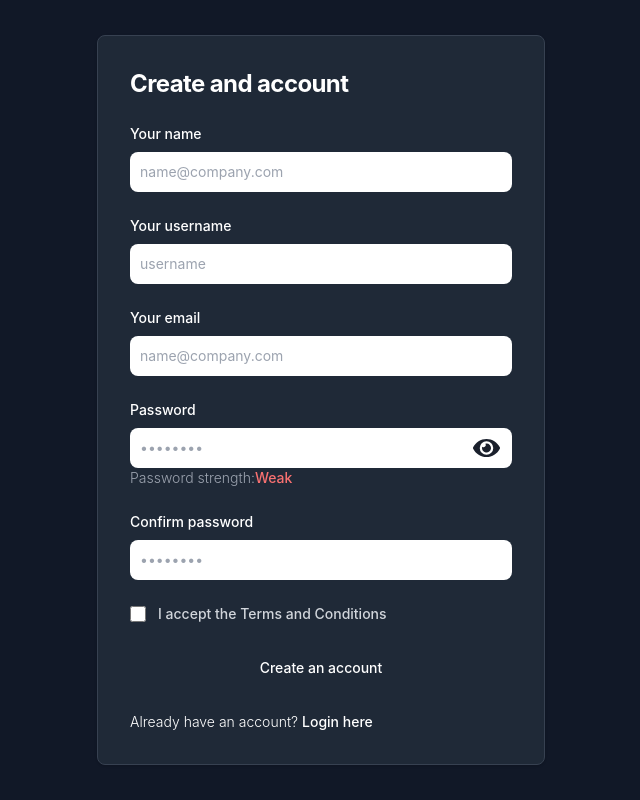
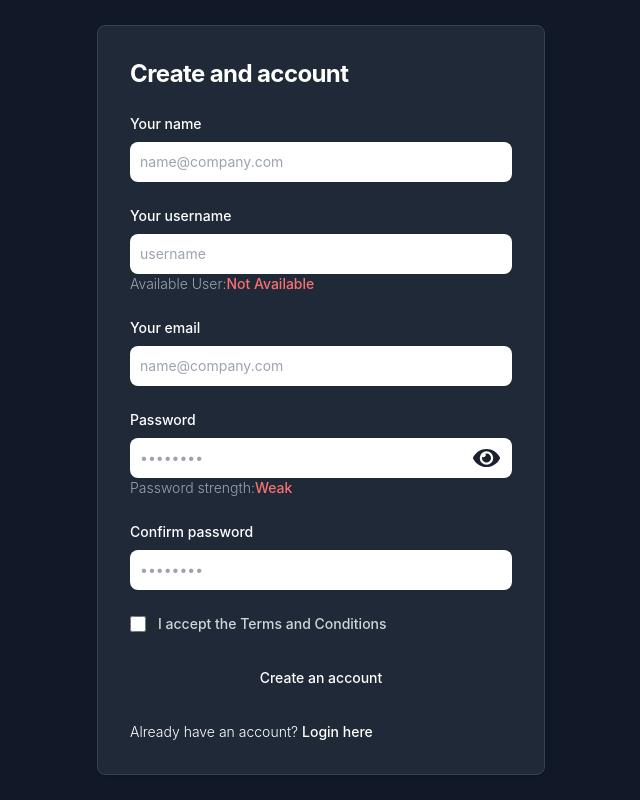
Before and after one commit to Movie-Flex/movie-search, a React (Create React App) app in the folder frontend/: page /signup in a window 1280 px wide. Shown: the whole page, without its empty margins (319-959 px from the left). Built offline with nearby package versions, Linux system fonts and the light colour scheme.

Commit message:
appilied the username availiabilty check correction error

```diff
--- /dev/null
+++ b/frontend/src/hooks/useAvailableUser.jsx
@@ -0,0 +1,24 @@
+import axios from "axios";
+
+export const useAvailableUser = () => {
+    const availableUser = async (username) => {
+        try {
+            console.log("Username", username);
+            const response = await axios.post("http://localhost:3002/api/availableUser",{
+                username: username
+            });
+            if (response.status === 200) {
+                return true;
+            }
+            else if(response.status === 209){
+                return false;
+
+            }
+
+        } catch (error) {
+            console.log("Error", error);
+        }
+    };
+
+    return { availableUser };
+}
--- a/frontend/src/pages/Login.jsx
+++ b/frontend/src/pages/Login.jsx
@@ -112,7 +112,6 @@ const Login = () => {
                 </div>
               </div>
               <div class="flex items-center justify-between">
-
                 <Link
                   href=""
                   class="text-sm font-medium text-white hover:underline "
--- a/frontend/src/pages/SignUp.jsx
+++ b/frontend/src/pages/SignUp.jsx
@@ -2,11 +2,13 @@ import { useState } from "react";
 import { Link, useNavigate } from "react-router-dom";
 import { useSignup } from "../hooks/useSignUp";
 import checkStrongNess from "../utils/PasswordCheck";
-import { useStatStyles } from "@chakra-ui/react";
 import toast from "react-hot-toast";
+import { useAvailableUser } from "../hooks/useAvailableUser";
 
 const Signup = () => {
-  const navigate = useNavigate();
+  const { availableUser } = useAvailableUser();
+  const [checkAvailableUser, setCheckAvailableUser] = useState("");
+
 
   const { signup } = useSignup();
 
@@ -38,6 +40,16 @@ const Signup = () => {
       console.error("Signup error:", error);
     }
   };
+
+  const handleCheckAvailableUser = async (username) => {
+    try {
+      const response = await availableUser(username);
+      setCheckAvailableUser(response);
+    } catch (error) {
+      console.error("Available User Error:", error);
+      setCheckAvailableUser("");
+    }
+  }
 
   return (
     <section class="bg-gray-900">
@@ -78,7 +90,10 @@ const Signup = () => {
                 </label>
                 <input
                   onChange={(e) =>
-                    setSignupData({ ...signupData, username: e.target.value })
+                    {
+                      setSignupData({ ...signupData, username: e.target.value })
+                      handleCheckAvailableUser(e.target.value)
+                    }
                   }
                   type="username"
                   username="username"
@@ -89,7 +104,21 @@ const Signup = () => {
                   placeholder="username"
                   required=""
                 />
-              </div>
+
+              <p className="text-sm justify-items-end font-light flex  text-gray-400">
+                  Available User:{"  "}
+                  <span
+                    className={`font-medium ${
+                      checkAvailableUser === "true"
+                        ? "text-green-400"
+                        : "text-red-400"
+                    }
+                   + "font-medium text-primary-500`}
+                  >
+                    {checkAvailableUser?"Available":"Not Available"}
+                  </span>
+                </p>
+                </div>
               <div>
                 <label
                   for="email"
@@ -98,7 +127,6 @@ const Signup = () => {
                   Your email
                 </label>
                 <input
-
                   onChange={(e) =>
                     setSignupData({ ...signupData, email: e.target.value })
                   }
@@ -217,9 +245,7 @@ const Signup = () => {
                     class="w-4 h-4 border  rounded focus:ring-3 focus:ring-primary-300 bg-gray-700
                      border-gray-600 focus:ring-primary-600 ring-offset-gray-800"
                     required="true"
-                    onClick={(e)=>
-                      setTermsCheckBox(!termsCheckBox)
-                    }
+                    onClick={(e) => setTermsCheckBox(!termsCheckBox)}
                   />
                 </div>
                 <div class="ml-3 text-sm">
```
Also changed, not shown: frontend/src/pages/AdminLogin.jsx (line endings or trailing spaces), 2 other files (tests, documents, lock files or other folders).
